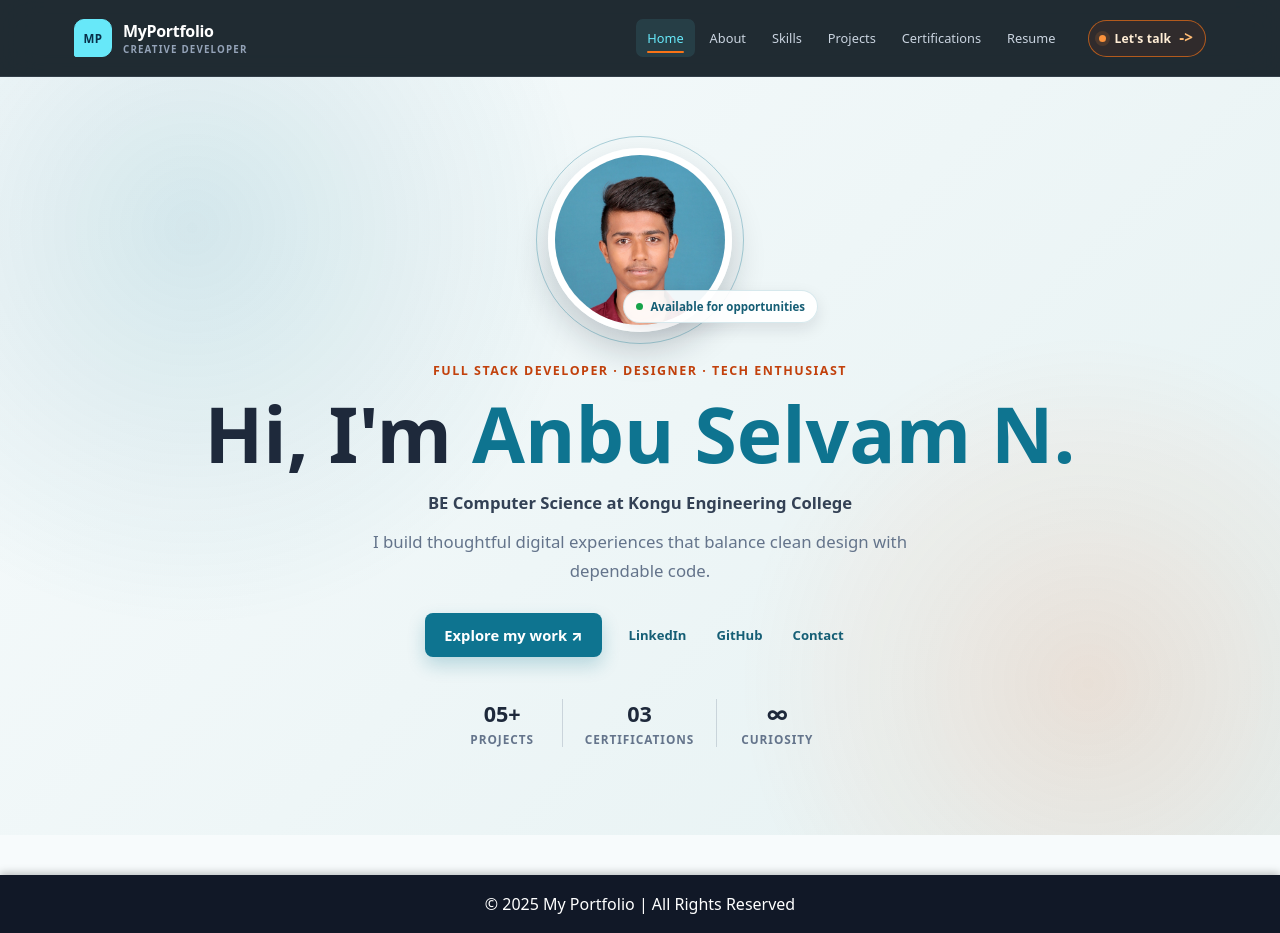
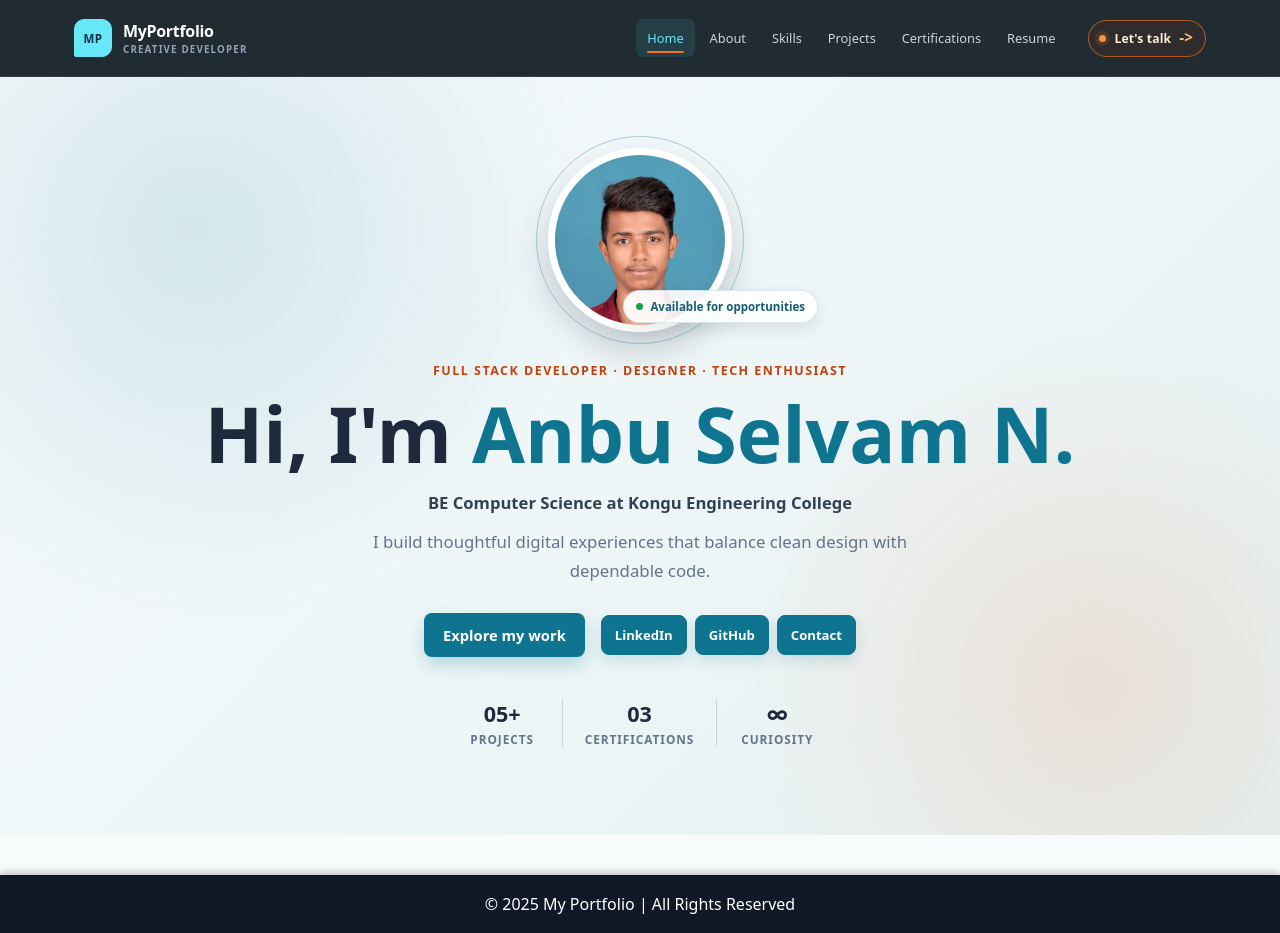
Before and after one commit to anbu6667/anbu-portfolio, a React (Vite) app: page / in a window 1280 px wide. Built offline with nearby package versions, Linux system fonts and the light colour scheme.

Commit message:
Remove action icons from home links

```diff
--- a/src/index.css
+++ b/src/index.css
@@ -374,17 +374,38 @@ body {
 }
 
 .home-social-links a {
-  padding: 10px 11px;
-  color: #155e75;
+  display: inline-flex;
+  align-items: center;
+  gap: 7px;
+  padding: 10px 13px;
+  border: 1px solid #0e7490;
+  border-radius: 8px;
+  background: #0e7490;
+  color: #ffffff;
   font-size: 0.82rem;
   font-weight: 800;
+  box-shadow: 0 6px 14px rgba(14, 116, 144, 0.16);
+  transition: transform 180ms ease, background 180ms ease, border-color 180ms ease, box-shadow 180ms ease;
 }
 
 .home-social-links a:hover {
-  color: #c2410c;
+  transform: translateY(-2px);
+  color: #ffffff;
+  border-color: #155e75;
+  background: #155e75;
+  box-shadow: 0 8px 18px rgba(14, 116, 144, 0.24);
+}
+
+.home-social-links a:focus-visible,
+.home-primary-action:focus-visible {
+  outline: 3px solid rgba(14, 116, 144, 0.35);
+  outline-offset: 3px;
 }
 
 .home-primary-action {
+  display: inline-flex;
+  align-items: center;
+  gap: 9px;
   background: #0e7490;
   color: #ffffff;
   box-shadow: 0 8px 18px rgba(14, 116, 144, 0.24);
--- a/src/pages/Home.jsx
+++ b/src/pages/Home.jsx
@@ -15,11 +15,11 @@ export default function Home() {
           I build thoughtful digital experiences that balance clean design with dependable code.
         </p>
         <div className="home-actions">
-          <Link to="/projects" className="home-primary-action">Explore my work <span aria-hidden="true">↗</span></Link>
+          <Link to="/projects" className="home-primary-action">Explore my work</Link>
           <div className="home-social-links" aria-label="Online profiles">
-            <a href="https://www.linkedin.com/in/anbu-selvam-n-727455319/" target="_blank" rel="noopener noreferrer">LinkedIn</a>
-            <a href="https://github.com/anbu6667/anbu-portfolio" target="_blank" rel="noopener noreferrer">GitHub</a>
-            <Link to="/contact">Contact</Link>
+            <a href="https://www.linkedin.com/in/anbu-selvam-n-727455319/" target="_blank" rel="noopener noreferrer" className="home-social-button">LinkedIn</a>
+            <a href="https://github.com/anbu6667/anbu-portfolio" target="_blank" rel="noopener noreferrer" className="home-social-button">GitHub</a>
+            <Link to="/contact" className="home-social-button">Contact</Link>
           </div>
         </div>
         <div className="home-highlights" aria-label="Portfolio highlights">
```
